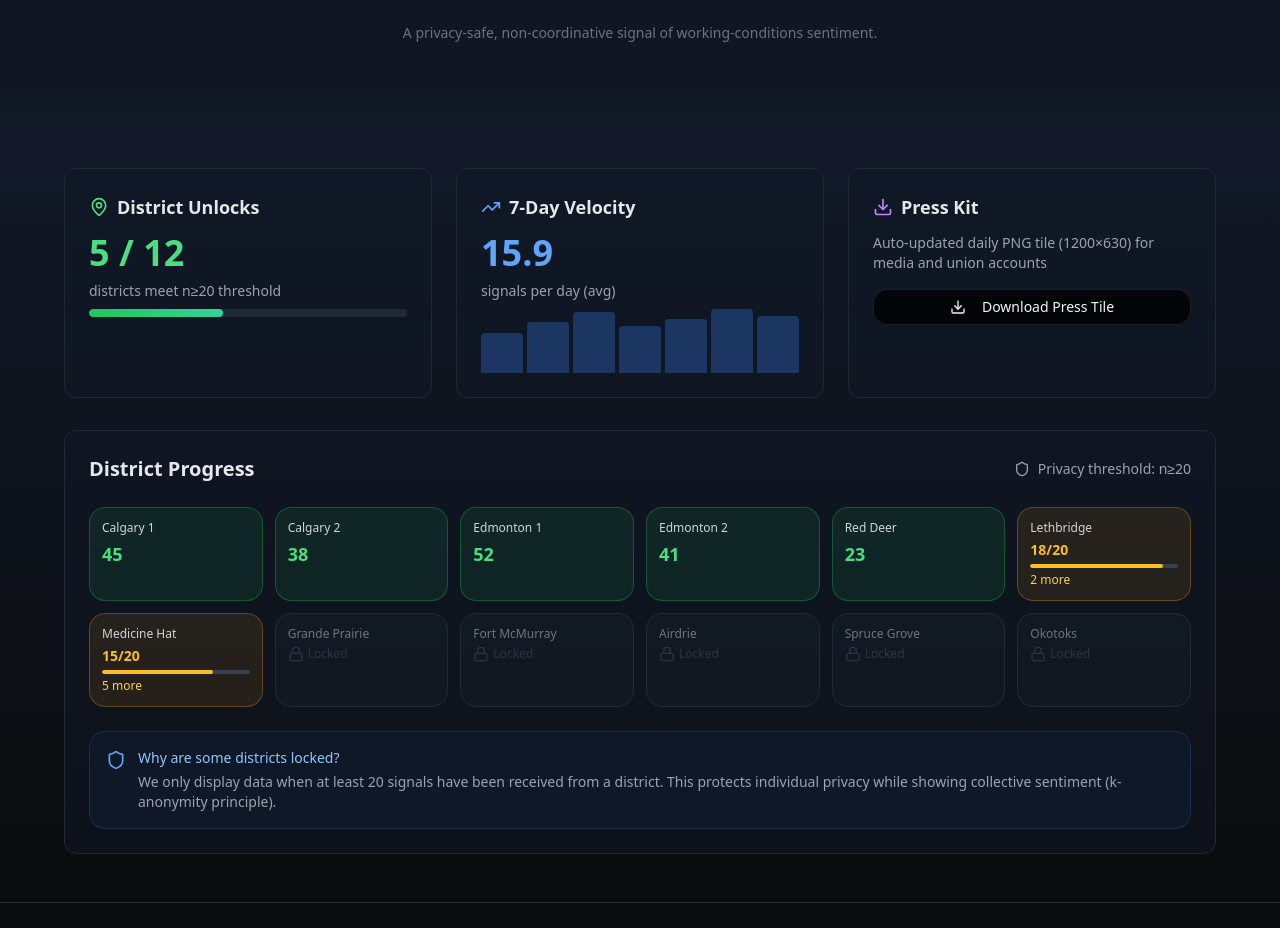
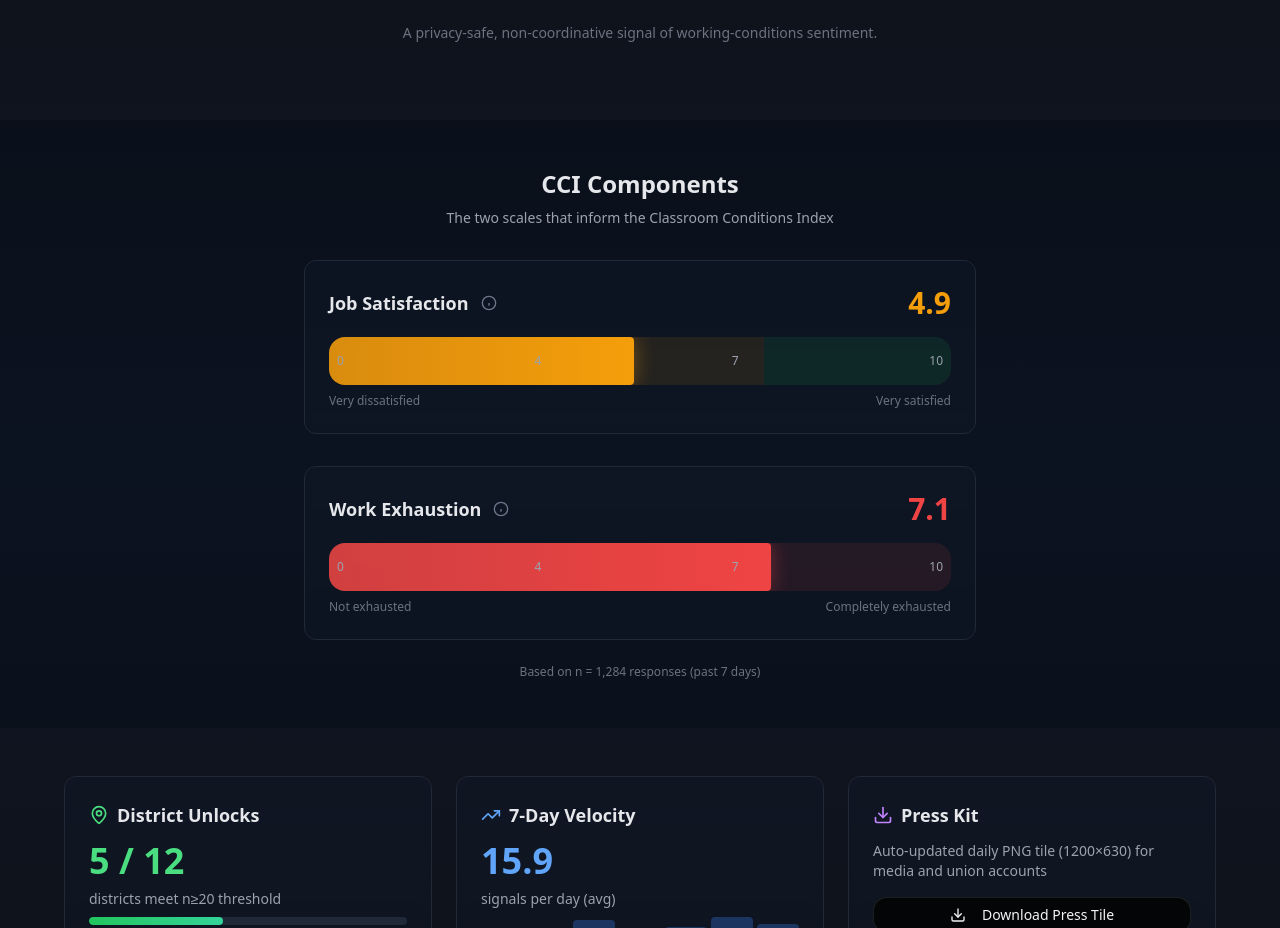
Before and after one commit to Bwillia13x/bill2-monitor, a React (Vite) app: page / in a window 1280 px wide. Shown: the part 680-1608 px from the top of the page. Built offline with nearby package versions, Linux system fonts and the light colour scheme; no server answers; the HTML template or start-up script is replaced by a standard one.

Commit message:
Add satisfaction/exhaustion bullet graphs

```diff
--- /dev/null
+++ b/src/components/v3/CCIBulletGraphs.tsx
@@ -0,0 +1,148 @@
+import { Info } from "lucide-react";
+import { InfoTooltip } from "@/components/InfoTooltip";
+
+interface CCIBulletGraphsProps {
+  satisfaction: number;
+  exhaustion: number;
+  totalN: number;
+}
+
+export function CCIBulletGraphs({ satisfaction, exhaustion, totalN }: CCIBulletGraphsProps) {
+  // Satisfaction: 0-10 scale, higher is better
+  // Zones: 0-4 (red), 4-7 (amber), 7-10 (green)
+  const satColor = satisfaction >= 7 ? "#10b981" : satisfaction >= 4 ? "#f59e0b" : "#ef4444";
+  const satPercent = (satisfaction / 10) * 100;
+
+  // Exhaustion: 0-10 scale, lower is better
+  // Zones: 0-4 (green), 4-7 (amber), 7-10 (red)
+  const exhColor = exhaustion <= 4 ? "#10b981" : exhaustion <= 7 ? "#f59e0b" : "#ef4444";
+  const exhPercent = (exhaustion / 10) * 100;
+
+  return (
+    <section className="py-12 px-4 bg-gray-950/30">
+      <div className="max-w-2xl mx-auto">
+        <div className="text-center mb-8">
+          <h2 className="text-2xl font-semibold text-gray-200 mb-2">
+            CCI Components
+          </h2>
+          <p className="text-sm text-gray-400">
+            The two scales that inform the Classroom Conditions Index
+          </p>
+        </div>
+
+        <div className="space-y-8">
+          {/* Satisfaction Bullet Graph */}
+          <div className="bg-gray-900/50 border border-gray-800 rounded-xl p-6 backdrop-blur-sm">
+            <div className="flex items-center justify-between mb-4">
+              <div className="flex items-center gap-2">
+                <h3 className="text-lg font-semibold text-gray-200">
+                  Job Satisfaction
+                </h3>
+                <InfoTooltip>
+                  On a scale of 0-10, how satisfied are you with your job as an educator in Alberta?
+                </InfoTooltip>
+              </div>
+              <div
+                className="text-3xl font-bold tabular-nums"
+                style={{ color: satColor }}
+              >
+                {satisfaction.toFixed(1)}
+              </div>
+            </div>
+
+            {/* Bullet graph */}
+            <div className="relative h-12 rounded-lg overflow-hidden">
+              {/* Background zones */}
+              <div className="absolute inset-0 flex">
+                <div className="flex-[4] bg-red-500/10" />
+                <div className="flex-[3] bg-amber-500/10" />
+                <div className="flex-[3] bg-green-500/10" />
+              </div>
+
+              {/* Value bar */}
+              <div
+                className="absolute inset-y-0 left-0 transition-all duration-700 rounded-r"
+                style={{
+                  width: `${satPercent}%`,
+                  background: `linear-gradient(90deg, ${satColor}dd 0%, ${satColor} 100%)`,
+                  boxShadow: `0 0 20px ${satColor}66`
+                }}
+              />
+
+              {/* Scale labels */}
+              <div className="absolute inset-0 flex items-center justify-between px-2 text-xs font-medium text-gray-400 pointer-events-none">
+                <span>0</span>
+                <span>4</span>
+                <span>7</span>
+                <span>10</span>
+              </div>
+            </div>
+
+            <div className="flex justify-between text-xs text-gray-500 mt-2">
+              <span>Very dissatisfied</span>
+              <span>Very satisfied</span>
+            </div>
+          </div>
+
+          {/* Exhaustion Bullet Graph */}
+          <div className="bg-gray-900/50 border border-gray-800 rounded-xl p-6 backdrop-blur-sm">
+            <div className="flex items-center justify-between mb-4">
+              <div className="flex items-center gap-2">
+                <h3 className="text-lg font-semibold text-gray-200">
+                  Work Exhaustion
+                </h3>
+                <InfoTooltip>
+                  On a scale of 0-10, how exhausted are you from work-related demands?
+                </InfoTooltip>
+              </div>
+              <div
+                className="text-3xl font-bold tabular-nums"
+                style={{ color: exhColor }}
+              >
+                {exhaustion.toFixed(1)}
+              </div>
+            </div>
+
+            {/* Bullet graph */}
+            <div className="relative h-12 rounded-lg overflow-hidden">
+              {/* Background zones (inverted: low exhaustion is good) */}
+              <div className="absolute inset-0 flex">
+                <div className="flex-[4] bg-green-500/10" />
+                <div className="flex-[3] bg-amber-500/10" />
+                <div className="flex-[3] bg-red-500/10" />
+              </div>
+
+              {/* Value bar */}
+              <div
+                className="absolute inset-y-0 left-0 transition-all duration-700 rounded-r"
+                style={{
+                  width: `${exhPercent}%`,
+                  background: `linear-gradient(90deg, ${exhColor}dd 0%, ${exhColor} 100%)`,
+                  boxShadow: `0 0 20px ${exhColor}66`
+                }}
+              />
+
+              {/* Scale labels */}
+              <div className="absolute inset-0 flex items-center justify-between px-2 text-xs font-medium text-gray-400 pointer-events-none">
+                <span>0</span>
+                <span>4</span>
+                <span>7</span>
+                <span>10</span>
+              </div>
+            </div>
+
+            <div className="flex justify-between text-xs text-gray-500 mt-2">
+              <span>Not exhausted</span>
+              <span>Completely exhausted</span>
+            </div>
+          </div>
+        </div>
+
+        {/* Sample size note */}
+        <div className="text-center mt-6 text-xs text-gray-500">
+          Based on n = {totalN.toLocaleString()} responses (past 7 days)
+        </div>
+      </div>
+    </section>
+  );
+}
--- a/src/pages/Index.tsx
+++ b/src/pages/Index.tsx
@@ -1,6 +1,7 @@
 import { useState } from "react";
 import { SocialMetaTags } from "@/components/v3/SocialMetaTags";
 import { V3HeroSimple } from "@/components/v3/V3HeroSimple";
+import { CCIBulletGraphs } from "@/components/v3/CCIBulletGraphs";
 import { SubmitModal } from "@/components/v3/SubmitModal";
 import { ConfirmationWithProgress } from "@/components/v3/ConfirmationWithProgress";
 import { ShareWith3Modal } from "@/components/v3/ShareWith3Modal";
@@ -163,6 +164,13 @@ export default function V3IndexRefined() {
           onMethodologyClick={() => setMethodologyModalOpen(true)}
         />
 
+        {/* CCI Component Bullet Graphs */}
+        <CCIBulletGraphs
+          satisfaction={cciData?.sat_mean ?? 4.9}
+          exhaustion={cciData?.exh_mean ?? 7.1}
+          totalN={totalN}
+        />
+
         {/* Below-fold content */}
         <BelowFoldSimple
           districts={MOCK_DISTRICTS}
```
